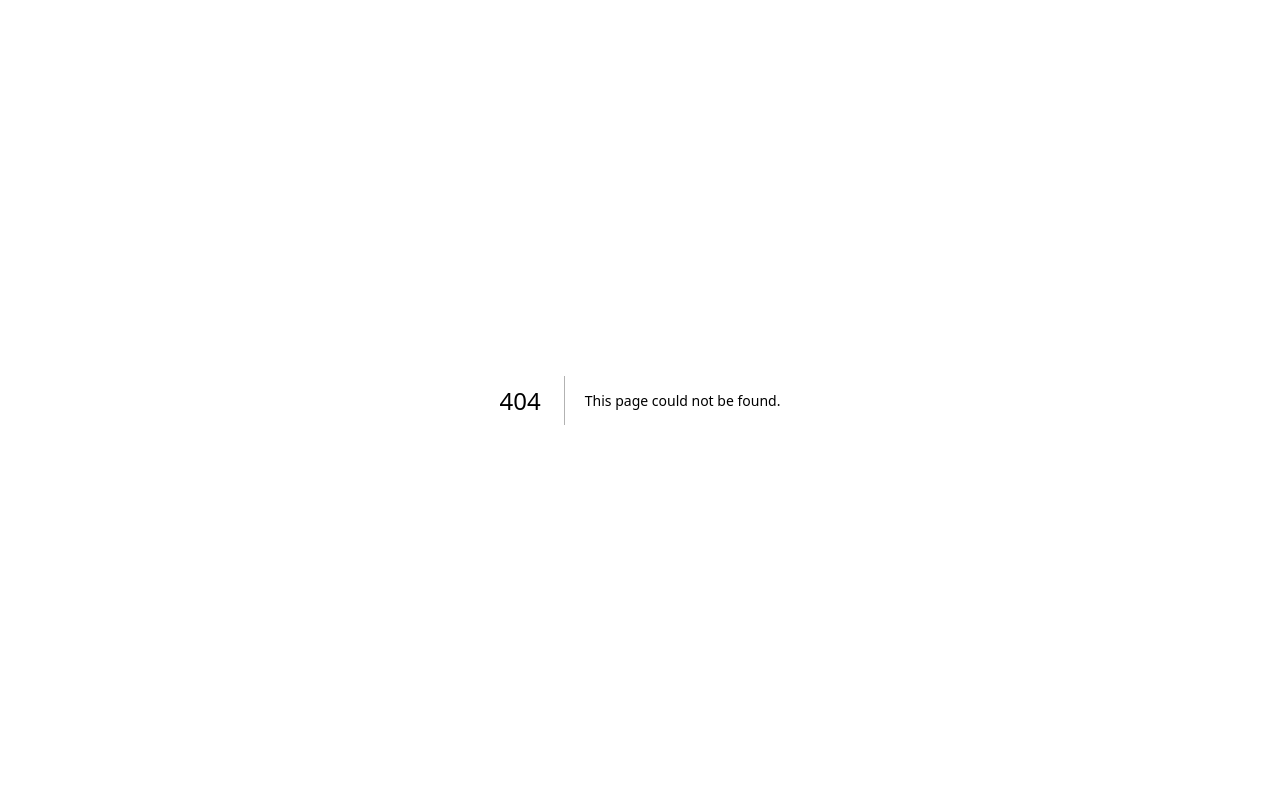
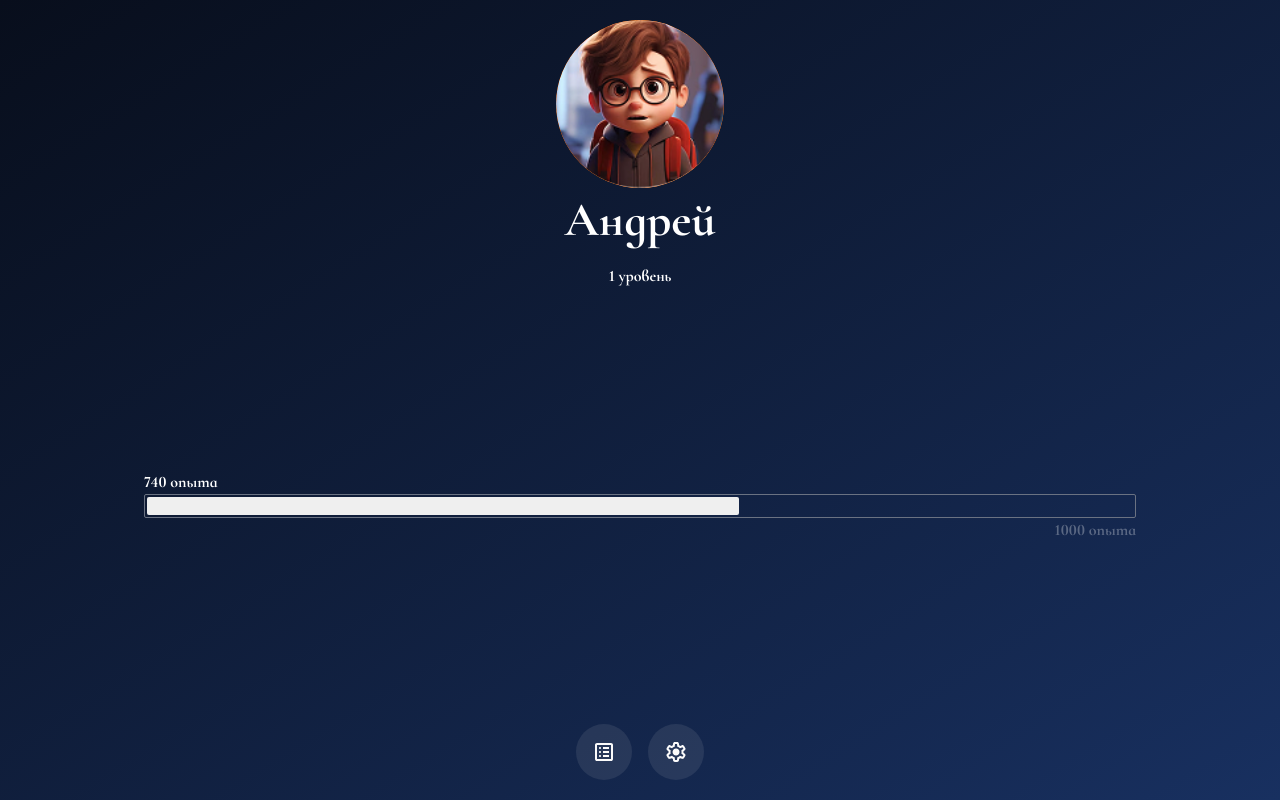
Before and after one commit to Andrey999K/workbook-frontend, a Next.js app: page /profile in a window 1280 px wide. Before the commit this address had no page. Built offline with nearby package versions, Linux system fonts and the light colour scheme.

Commit message:
feat: added page for profile

```diff
--- a/src/app/login/page.tsx
+++ b/src/app/login/page.tsx
@@ -2,7 +2,7 @@ import { Wrapper } from "@/src/components/Wrapper";
 import { Input } from "@/src/components/Input";
 import { Button } from "@/src/components/Button";
 
-export default function PageLogin() {
+export default function LoginPage() {
   return (
     <Wrapper>
       <div className="flex items-center justify-center -m-4 min-h-screen">
--- /dev/null
+++ b/src/app/profile/page.tsx
@@ -0,0 +1,34 @@
+import { Wrapper } from "@/src/components/Wrapper";
+import Image from "next/image";
+import { ProgressBar } from "@/src/components/ProgressBar";
+import { CircleButton } from "@/src/components/common/CircleButton";
+
+export default function ProfilePage() {
+  return (
+    <Wrapper>
+      <div className="flex flex-col items-center justify-between py-5 min-h-screen -my-4">
+        <div className="flex flex-col gap-2 items-center">
+          <div className="relative block w-[168px] h-[168px] bg-orange-500 rounded-full overflow-hidden p-3">
+            <Image
+              src="/avatar.jpg"
+              alt="avatar"
+              fill
+              className="object-cover max-w-full max-h-full rounded-full"
+            />
+          </div>
+          <h3 className="font-bold text-5xl">Андрей</h3>
+          <span className="font-bold text-base mt-3">1 уровень</span>
+        </div>
+        <div className="w-full flex flex-col">
+          <span className="font-bold">740 опыта</span>
+          <ProgressBar size="large" percent={60} />
+          <span className="ml-auto text-white/30 font-bold">1000 опыта</span>
+        </div>
+        <div className="flex items-center gap-4">
+          <CircleButton icon="list" />
+          <CircleButton icon="settings" />
+        </div>
+      </div>
+    </Wrapper>
+  );
+}
--- a/src/components/AddQuestButton.tsx
+++ b/src/components/AddQuestButton.tsx
@@ -33,7 +33,7 @@ export const AddQuestButton = () => {
         onClick={handleOpenWindow}
       >
         <div className="absolute bg-[#D9D9D9] opacity-10 w-full h-full"></div>
-        <Icon name="plus" width={18} height={18} />
+        <Icon name="plus" />
       </button>
     );
   }
--- a/src/components/HeaderQuests.tsx
+++ b/src/components/HeaderQuests.tsx
@@ -4,6 +4,7 @@ import Image from "next/image";
 import { ProgressBar } from "@/src/components/ProgressBar";
 import { useUserStore } from "../store";
 import { getLevel } from "@/src/utils/getLevel";
+import Link from "next/link";
 
 export const HeaderQuests = () => {
   const userExp = useUserStore((state) => state.exp);
@@ -11,10 +12,13 @@ export const HeaderQuests = () => {
 
   return (
     <div className="flex items-center gap-2">
-      <div className="w-full max-w-12">
-        <div className="relative w-12 h-12 bg-orange-500 rounded-full overflow-hidden">
+      <div className="w-full max-w-12 h-full">
+        <Link
+          href={"/profile"}
+          className="relative block w-12 h-12 bg-orange-500 rounded-full overflow-hidden"
+        >
           <Image src="/avatar.jpg" alt="avatar" fill className="object-cover" />
-        </div>
+        </Link>
       </div>
       <div className="w-full">
         <div className="flex items-center gap-2 justify-between w-full mb-[5px] font-bold">
--- a/src/components/Icon.tsx
+++ b/src/components/Icon.tsx
@@ -8,8 +8,8 @@ interface IconProps extends SVGProps<SVGSVGElement> {
 
 export const Icon = ({
   name,
-  width = 18,
-  height = 18,
+  width = 24,
+  height = 24,
   className = "",
   ...props
 }: IconProps) => (
```
Also changed, not shown: public/sprite.svg.
